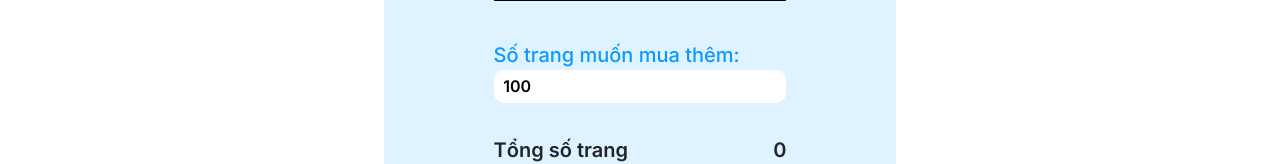
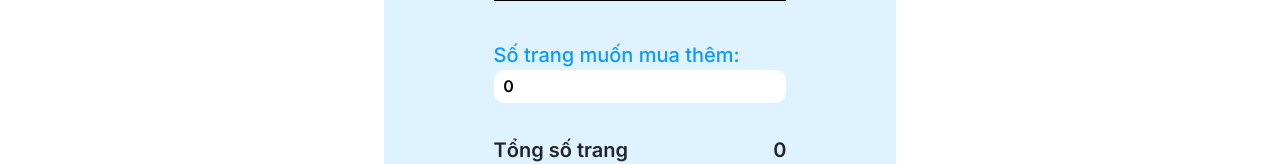
Before and after one commit to Alcization/Do_An_SSPS, a React (Vite) app: page /student/buy_printing_paper in a window 1280 px wide. Shown: the part 246-410 px from the top of the page. Built offline with nearby package versions, Linux system fonts and the light colour scheme.

Commit message:
Adjust paymentStatus

```diff
--- a/src/pages/layout/student/components/buyPrintingPaper.jsx
+++ b/src/pages/layout/student/components/buyPrintingPaper.jsx
@@ -5,16 +5,12 @@ import {useLocation, useNavigate} from 'react-router-dom';
 
 function BuyPrintingPaperBody() {
   const [paperNo, setPaperNo] = useState(0);
+  const [paperCart, setPaperCart] = useState(0);
   const paperPrice = 200;
 
-  const location = useLocation();
-  const queryParams = new URLSearchParams(location.search);
-  const id = queryParams.get('id');
 
-  useEffect(() => {
-    console.log('ID from query params:', id);
-    // You can use the id for further logic here
-  }, [id]);
+
+
 
   const handleBlur = (event) => {
     const value = parseFloat(event.target.value) || 0;
@@ -45,7 +41,7 @@ function BuyPrintingPaperBody() {
               <input
                 type="number"
                 className="paperNo-input"
-                defaultValue={100}
+                defaultValue={paperCart}
                 id="numberInput"
                 onBlur={handleBlur}
               />
--- a/src/pages/layout/student/components/paymentStatus.jsx
+++ b/src/pages/layout/student/components/paymentStatus.jsx
@@ -1,6 +1,20 @@
-import React, { useState } from "react";
+import React, { useState, useEffect } from "react";
+import {useLocation, useNavigate} from 'react-router-dom';
 
 function paymentStatus() {
+  const location = useLocation();
+  const queryParams = new URLSearchParams(location.search);
+
+  // Add variables needed from query params here
+  const vnp_Amount = queryParams.get('vnp_Amount');
+  const vnp_Command = queryParams.get('vnp_Command');
+
+
+  useEffect(() => {
+    console.log('ID from query params:', vnp_Amount);
+    console.log('ID from query params:', vnp_Command);
+  }, [vnp_Amount]);
+
   return (
     <div className="d-flex justify-content-center">
       <h1>Thanh toán thành công</h1>
```
